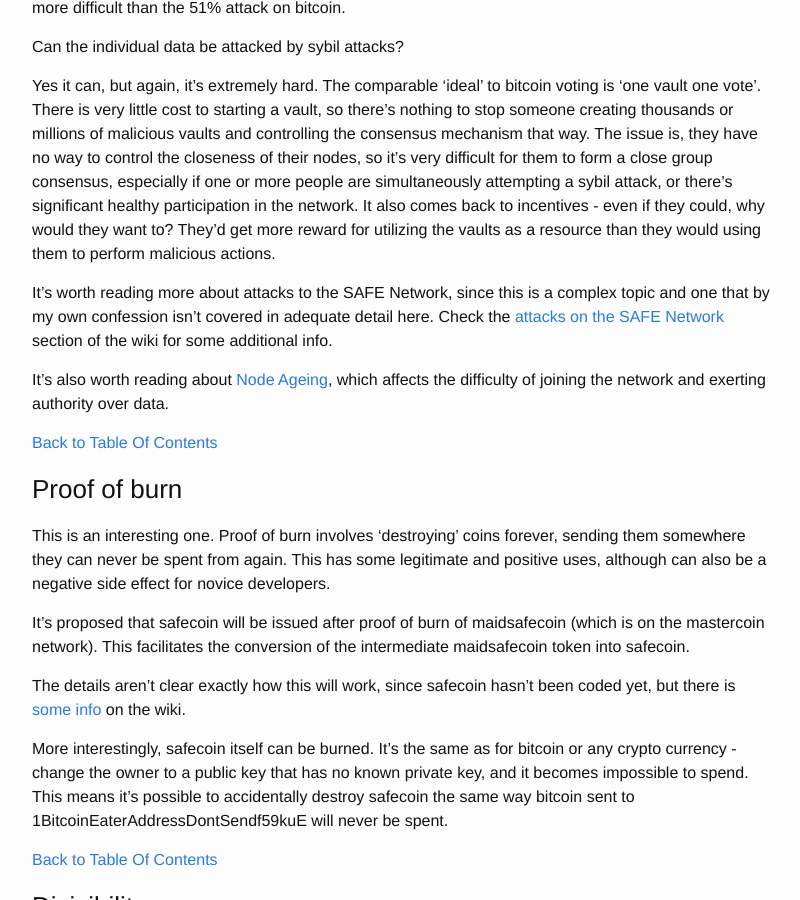
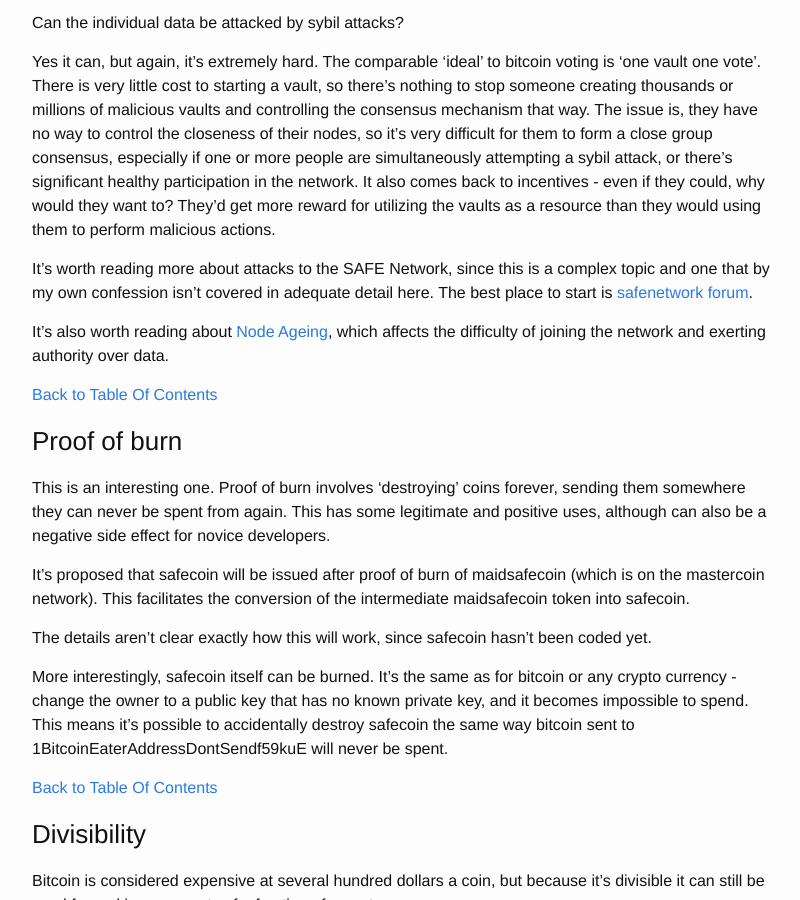
Before and after one commit to safe-network-explained/safe-network-explained.github.io, a Jekyll site: the page built from _posts/2016-05-05-safe-for-bitcoiners.markdown, in a window 1280 px wide and 900 px high, scrolled down 20592 px. Shown: the whole window, without its empty margins (238-1038 px from the left). Built offline with Jekyll 4.4.1, drawn with Linux system fonts in a browser that asks for light colours; some of the changed text lies outside the part shown.

Commit message:
Remove wiki links and fix broken links.
See https://safenetforum.org/t/safe-network-dev-update-december-6-2018/26629
> We’ve also finally taken down the SAFE Network Wiki

```diff
--- a/_posts/2016-05-05-safe-for-bitcoiners.markdown
+++ b/_posts/2016-05-05-safe-for-bitcoiners.markdown
@@ -106,9 +106,9 @@
 
 Self-encryption and chained close group consensus is how the SAFE Network retains integrity without using proof of work.
 
-Read more about [self-encryption on the wiki](https://safenetwork.wiki/en/Security_-_Self_encryption).
+Read more about [self-encryption on github](https://github.com/maidsafe/self_encryption/blob/master/README.md).
 
-Read more about chained close group consensus in [the vault repository](https://github.com/maidsafe/safe_vault/blob/87c64d6c74a403629b48d34bee9508706ca083b9/README.md#flows) and on the wiki [How Vaults Work](https://safenetwork.wiki/en/Vaults_(How_it_works)#Group_Consensus)
+Read more about chained close group consensus in [the vault repository](https://github.com/maidsafe/safe_vault/blob/87c64d6c74a403629b48d34bee9508706ca083b9/README.md#flows).
 
 [Back to Table Of Contents](#proof-of-work-for-verification_toc)
 
@@ -201,7 +201,7 @@
 
 The clever bit is the nodes doing the checking don't need to have the data in order to check it. They rely on the data having been initially stored in a specific way (ie consensus across a close group) which allows it to check on it again in the future without needing to have a copy of the data itself.
 
-Read more about [proof of resource](https://safenetwork.wiki/en/Proof_of_resource) on the wiki.
+Read more about [proof of resource](https://medium.com/safenetwork/proof-of-resource-on-the-safe-network-192d5c951ebc) on the safenetwork blog.
 
 The information in the [safecoin](https://github.com/maidsafe/rfcs/blob/cd47937ebf053e90bde20f18eced2866854e8234/text/0012-safecoin-implementation/0012-safecoin-implementation.md) rfc is also valuable.
 
@@ -256,8 +256,7 @@
 At the current time there's no implementation or particularly robust design docs for these mechanisms, which is one of the indicators of how much work remains to be completed on safe, and how challenging the prior work has been to consume so much time in development.
 
 Read more about farm rate on
-[the wiki](https://safenetwork.wiki/en/Safecoins_(How_it_works)#Farming_rates)
-and [the safe vault docs](https://github.com/maidsafe/safe_vault/blob/master/docs/safecoin_farming_rate.md).
+[the safenetwork website](https://safenetwork.tech/faq/#about-farming).
 
 [Back to Table Of Contents](#difficulty--target_toc)
 
@@ -396,7 +395,7 @@
 
 There are surely others but these are some of the main ones. My main tip for novices is to make sure the use of 'maidsafe' and 'SAFE Network' are clear and consistent.
 
-Check out [the glossary](https://safenetwork.wiki/en/Glossary) on the wiki for more clarity.
+Check out [How It Works](https://safenetwork.tech/how-it-works/) on the safenetwork website for more clarity.
 
 [Back to Table Of Contents](#transaction-inputs-and-outputs_toc)
 
@@ -474,7 +473,7 @@
 
 The way it was arranged was by issuing an intermediate token on the mastercoin network called maidsafecoin. This coin is traded on exchanges and has a value that fluctuates, just like other coins.
 
-When the SAFE Network and safecoin is launched, maidsafecoin can be exchanged 1:1 for safecoin. The exact mechanism for this is not clear, but will probably be through a burn mechanism. The wiki has some [more information](https://safenetwork.wiki/en/FAQ#How_will_MaidSafeCoin_be_converted_to_safecoin_.3F) about how this may happen.
+When the SAFE Network and safecoin is launched, maidsafecoin can be exchanged 1:1 for safecoin. The exact mechanism for this is not clear, but will probably be through a burn mechanism. The safenetwork site has some [more information](https://safenetwork.tech/safecoin/#what-is-maidsafecoin) about how this may happen.
 
 There was a lot of controversy over the initial sale of maidsafecoin. If the controversy of the presale is important to you it's best to research yourself, but I'm leaving it alone here. Perhaps the judgment of the people who organized it should be questioned, which may flow on to their technical judgment in creating the SAFE Network; only you can be the judge.
 
@@ -584,7 +583,7 @@
 
 Yes it can, but again, it's extremely hard. The comparable 'ideal' to bitcoin voting is 'one vault one vote'. There is very little cost to starting a vault, so there's nothing to stop someone creating thousands or millions of malicious vaults and controlling the consensus mechanism that way. The issue is, they have no way to control the closeness of their nodes, so it's very difficult for them to form a close group consensus, especially if one or more people are simultaneously attempting a sybil attack, or there's significant healthy participation in the network. It also comes back to incentives - even if they could, why would they want to? They'd get more reward for utilizing the vaults as a resource than they would using them to perform malicious actions.
 
-It's worth reading more about attacks to the SAFE Network, since this is a complex topic and one that by my own confession isn't covered in adequate detail here. Check the [attacks on the SAFE Network](https://safenetwork.wiki/en/FAQ#Attacks_on_the_SAFE_Network) section of the wiki for some additional info.
+It's worth reading more about attacks to the SAFE Network, since this is a complex topic and one that by my own confession isn't covered in adequate detail here. The best place to start is [safenetwork forum](https://safenetforum.org).
 
 It's also worth reading about [Node Ageing](https://github.com/maidsafe/rfcs/blob/master/text/0045-node-ageing/0045-node-ageing.md), which affects the difficulty of joining the network and exerting authority over data.
 
@@ -596,7 +595,7 @@
 
 It's proposed that safecoin will be issued after proof of burn of maidsafecoin (which is on the mastercoin network). This facilitates the conversion of the intermediate maidsafecoin token into safecoin.
 
-The details aren't clear exactly how this will work, since safecoin hasn't been coded yet, but there is [some info](https://safenetwork.wiki/en/FAQ#How_will_MaidSafeCoin_be_converted_to_safecoin_.3F) on the wiki.
+The details aren't clear exactly how this will work, since safecoin hasn't been coded yet.
 
 More interestingly, safecoin itself can be burned. It's the same as for bitcoin or any crypto currency - change the owner to a public key that has no known private key, and it becomes impossible to spend. This means it's possible to accidentally destroy safecoin the same way bitcoin sent to 1BitcoinEaterAddressDontSendf59kuE will never be spent.
 
@@ -961,7 +960,6 @@
 To properly understand the SAFE Network, the following resources are good places to start:
 
 * [Source code](https://github.com/maidsafe)
-* [Wiki](https://safenetwork.wiki/en/Main_Page)
 * [Forum](https://safenetforum.org/)
 * [Primer](https://maidsafe.net/#safePrimer)
 * [Website](http://maidsafe.net/)
```
